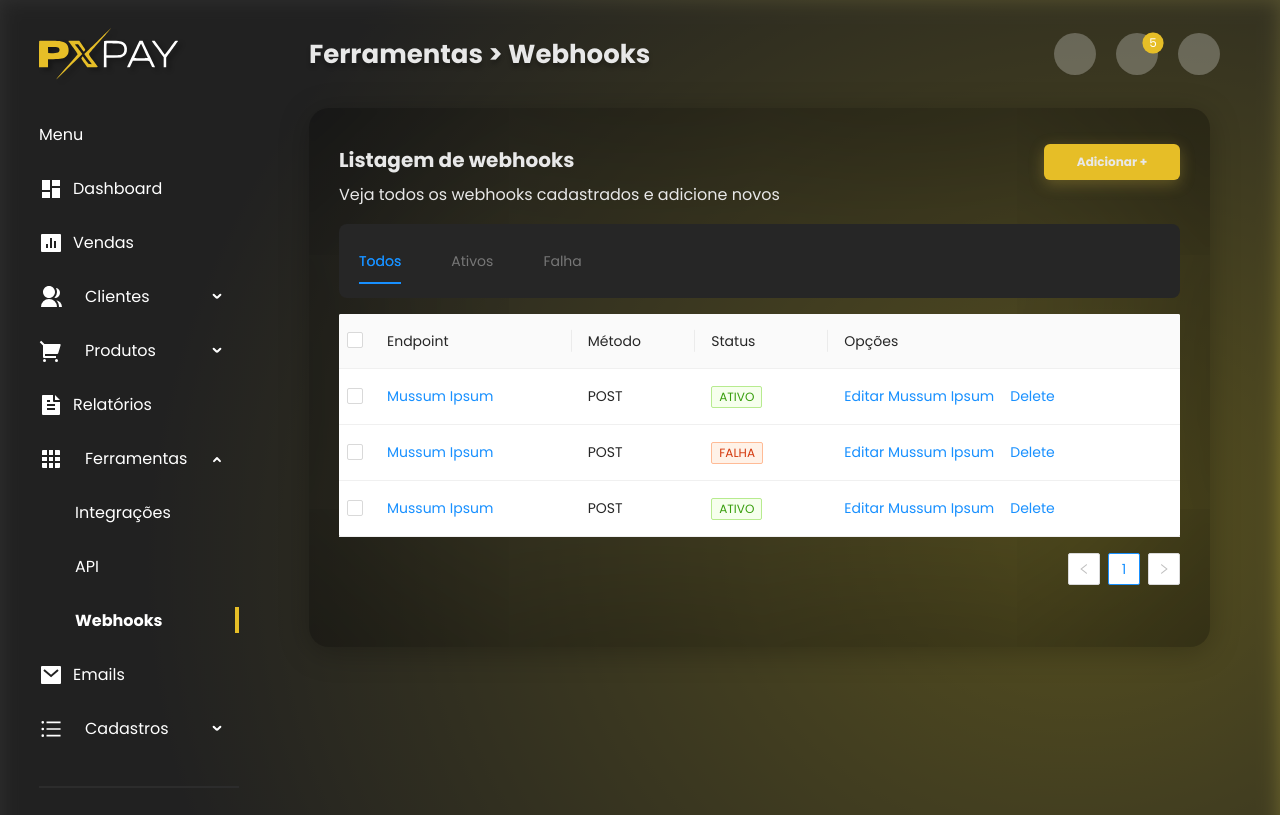
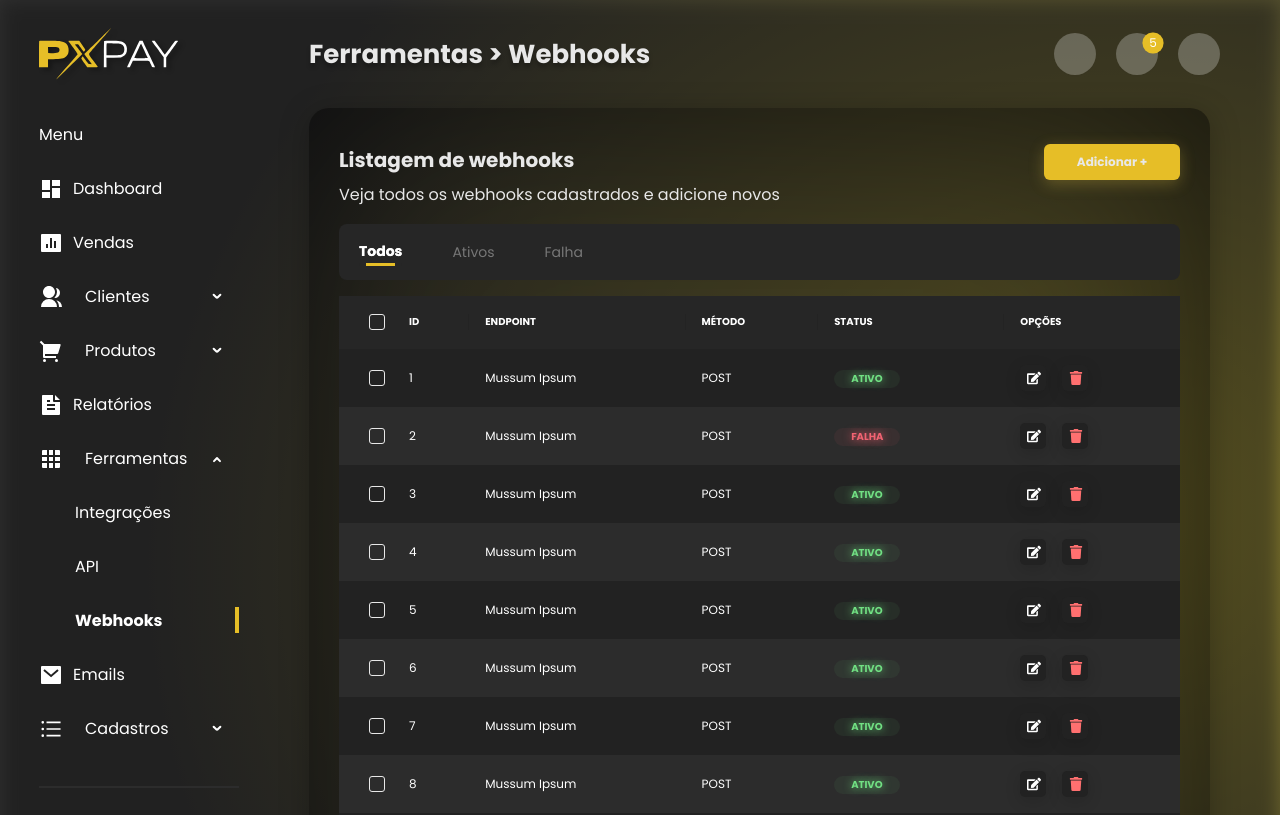
Before and after one commit to jotace-br/UniBarberShop-React, a React (Create React App) app: page /ferramentas/webhooks in a window 1280 px wide. Shown: the top 815 px of the page. Built offline with nearby package versions, Linux system fonts and the light colour scheme; sample sign-in values are in the browser's storage.

Commit message:
inicio da estilização da datatable

```diff
--- a/package.json
+++ b/package.json
@@ -12,7 +12,7 @@
     "@testing-library/user-event": "^12.1.10",
     "@types/jest": "^26.0.15",
     "@types/node": "^12.0.0",
-    "@types/react": "^17.0.0",
+    "@types/react": "^17.0.5",
     "@types/react-dom": "^17.0.0",
     "antd": "^4.15.3",
     "axios": "^0.21.1",
--- /dev/null
+++ b/src/components/Table/index.ts
@@ -0,0 +1,110 @@
+import styled from "styled-components";
+import { Button, Table as AntdTable } from "antd";
+
+export const Table = styled(AntdTable)`
+  .ant-table-thead > tr > th {
+    background-color: ${(props) => props.theme.colors.black80};
+    color: ${(props) => props.theme.colors.white};
+    font: ${(props) => props.theme.text.subtitle_small_bold};
+    text-transform: uppercase;
+    border-bottom: 0;
+  }
+  .ant-table-container table > thead > tr:first-child th:first-child,
+  .ant-table-container table > thead > tr:first-child th:last-child {
+    border-top-left-radius: 0;
+    border-top-right-radius: 0;
+  }
+  table tr th.ant-table-selection-column,
+  table tr td.ant-table-selection-column {
+    padding-left: 30px;
+    .ant-checkbox-wrapper > .ant-checkbox > .ant-checkbox-inner {
+      background-color: transparent;
+      border: 1px solid ${(props) => props.theme.colors.black10};
+      border-radius: 3px;
+    }
+    .ant-checkbox-wrapper-checked
+      > .ant-checkbox-checked
+      > .ant-checkbox-inner {
+      background-color: ${(props) => props.theme.colors.primary100};
+      border: none;
+      border-radius: 3px;
+    }
+    .ant-checkbox-wrapper
+      > .ant-checkbox-indeterminate
+      > .ant-checkbox-inner::after {
+      background-color: ${(props) => props.theme.colors.primary100};
+    }
+  }
+  .ant-table-tbody > tr.ant-table-row:hover > td,
+  .ant-table-tbody > tr.ant-table-row-selected > td{
+    background-color: unset;
+  }
+  .ant-table-tbody > tr > td{
+    border-bottom: 0;
+    color: #fff;
+    font: ${(props) => props.theme.text.subtitle};
+  }
+  .ant-table-tbody > tr > td>a{
+    color: #fff
+  }
+  .ant-table-tbody > tr:nth-child(odd){
+    background-color: ${(props) => props.theme.colors.black90};
+  }
+  .ant-table-tbody > tr:nth-child(even){
+    background-color: ${(props) => props.theme.colors.black70};
+  }
+  .ant-pagination{
+    margin: 0;
+    padding: 16px 30px;
+    background-color: rgba(34,34,34,.70);
+    border-radius: 0 0 5px 5px;
+  }
+  .ant-pagination .ant-pagination-prev{
+    width: 26px;
+    height: 26px;
+    background-color: ${(props) => props.theme.colors.black90};
+    border: 0;
+    color:  ${(props) => props.theme.colors.white};
+    box-shadow: 0 4px 15px #00000025;
+    padding: 4px 7px;
+    border-radius: 5px;
+    padding: 0;
+    button{
+      background-color: transparent;
+      border: none;
+      padding: 0;
+      color: #fff
+    }
+  }
+  .ant-pagination-item{
+
+  }
+
+
+`;
+
+export default Table;
+
+
+interface TableButtonProps{
+  a: string
+}
+export const TableButton = styled(Button)<TableButtonProps>`
+  width: 26px;
+  height: 26px;
+  background-color: ${(props) => props.theme.colors.black90};
+  border: 0;
+  color:  ${(props) => props.theme.colors.white};
+  box-shadow: 0 4px 15px #00000025;
+  padding: 4px 7px;
+  border-radius: 5px;
+  &[a="trash"],
+  &[a="trash"]:hover{
+    color: #FF7070;
+  }
+  :hover{
+    color:  ${(props) => props.theme.colors.white};
+    background-color: ${(props) => props.theme.colors.black70};
+  }
+
+`;
--- a/src/components/Tabs/index.ts
+++ b/src/components/Tabs/index.ts
@@ -9,6 +9,10 @@ export const Tab = styled(AntdTabs)`
     background-color: ${props=>props.theme.colors.black80};
     padding: 14px 20px;
     border-radius: 8px;
+    height: 56px;
+  }
+  .ant-tabs-tab:hover{
+    color: ${props=>props.theme.colors.primary80};
   }
   .ant-tabs-nav::before{
     border: none;
@@ -16,6 +20,17 @@ export const Tab = styled(AntdTabs)`
   .ant-tabs-tab + .ant-tabs-tab{
     margin: 0 0 0 50px;
   }
+  .ant-tabs-tab.ant-tabs-tab-active .ant-tabs-tab-btn{
+    color: ${props=>props.theme.colors.white};
+    font: ${props=>props.theme.text.text_small_bold}
+  }
+  .ant-tabs-ink-bar.ant-tabs-ink-bar-animated{
+    background-color: ${props=>props.theme.colors.primary100};
+    border-left: 0.5em solid #262626;
+    border-right: 0.5em solid #262626;
+    height: 3px;
+    border-radius: 2px;
+  }
 `;
 
 export const TabsPane = styled(TabPane)`
--- /dev/null
+++ b/src/components/Tag/index.ts
@@ -0,0 +1,26 @@
+import styled from 'styled-components';
+import { Tag as AntdTag } from "antd";
+import {TagProps} from "antd/lib/tag"
+
+interface ITagProps extends TagProps{
+  status: string
+}
+
+export const Tag = styled(AntdTag)<ITagProps>`
+  border: none;
+  font: ${props=>props.theme.text.subtitle_small_bold};
+  padding: 1px 17px;
+  border-radius: 50px;
+  width: 66px;
+  height: 18px;
+  &[status="active"]{
+    background-color: #71E08310;
+    color: #71E083;
+    text-shadow: 0px 0px 8px #71E083;
+  }
+  &[status="error"]{
+    background-color: #F2637210;
+    color: #F26372;
+    text-shadow: 0px 0px 8px #F26372;
+  }
+`;
--- a/src/pages/Tools/Webhooks/index.tsx
+++ b/src/pages/Tools/Webhooks/index.tsx
@@ -10,14 +10,22 @@ import {
 } from "../../../components/Card";
 import { Tab, TabsPane } from "../../../components/Tabs";
 
-import { Table, Space, Tag } from "antd";
+import { Space } from "antd";
+import { Tag } from "../../../components/Tag";
+import Table, { TableButton } from "../../../components/Table"
 
+import { FaEdit, FaTrash } from "react-icons/fa";
 // import { Container } from './styles';
 
 const Api: React.FC = () => {
   const [isDataAvailable] = useState(false);
 
   const columns = [
+    {
+      title: "ID",
+      dataIndex: "key",
+      key: "key",
+    },
     {
       title: "Endpoint",
       dataIndex: "endpoint",
@@ -35,7 +43,7 @@ const Api: React.FC = () => {
       dataIndex: "status",
       render: (status: string) => (
         <span>
-          <Tag color={status.includes("ATIVO") ? "green" : "volcano"}>
+          <Tag status={status.includes("ATIVO") ? "active" : "error"} color={status.includes("ATIVO") ? "sucess" : "error"}>
             {status.toUpperCase()}
           </Tag>
         </span>
@@ -44,14 +52,23 @@ const Api: React.FC = () => {
     {
       title: "Opções",
       key: "options",
-      render: (text: string, record: { endpoint: string }) => (
+      render: (text: string, record: any) => (
         <Space size="middle">
-          <a href="http://pudim.com.br">Editar {record.endpoint}</a>
-          <a href="http://pudim.com.br">Delete</a>
+          <TableButton a="edit">
+            <FaEdit />
+          </TableButton>
+
+          <TableButton a="trash">
+            <FaTrash />
+          </TableButton>
+          {/* <a href="http://pudim.com.br">Editar {record.endpoint}</a>
+          <a href="http://pudim.com.br">Delete</a> */}
         </Space>
       ),
     },
   ];
+
+
 
   const data = [
     {
@@ -72,24 +89,84 @@ const Api: React.FC = () => {
       method: "POST",
       status: "ATIVO",
     },
+    {
+      key: "4",
+      endpoint: "Mussum Ipsum",
+      method: "POST",
+      status: "ATIVO",
+    },
+    {
+      key: "5",
+      endpoint: "Mussum Ipsum",
+      method: "POST",
+      status: "ATIVO",
+    },
+    {
+      key: "6",
+      endpoint: "Mussum Ipsum",
+      method: "POST",
+      status: "ATIVO",
+    },
+    {
+      key: "7",
+      endpoint: "Mussum Ipsum",
+      method: "POST",
+      status: "ATIVO",
+    },
+    {
+      key: "8",
+      endpoint: "Mussum Ipsum",
+      method: "POST",
+      status: "ATIVO",
+    },
+    {
+      key: "9",
+      endpoint: "Mussum Ipsum",
+      method: "POST",
+      status: "ATIVO",
+    },
+    {
+      key: "10",
+      endpoint: "Mussum Ipsum",
+      method: "POST",
+      status: "ATIVO",
+    },
+    {
+      key: "11",
+      endpoint: "Mussum Ipsum",
+      method: "POST",
+      status: "ATIVO",
+    },
+    {
+      key: "12",
+      endpoint: "Mussum Ipsum",
+      method: "POST",
+      status: "ATIVO",
+    },
+    {
+      key: "13",
+      endpoint: "Mussum Ipsum",
+      method: "POST",
+      status: "ATIVO",
+    },
   ];
-  interface DataType {
-    key: React.Key;
-    endpoint: string;
-    method: string;
-    status: string;
-  }
+  // interface DataType {
+  //   key: React.Key;
+  //   endpoint: string;
+  //   method: string;
+  //   status: string;
+  // }
 
   // rowSelection object indicates the need for row selection
   const rowSelection = {
-    onChange: (selectedRowKeys: React.Key[], selectedRows: DataType[]) => {
+    onChange: (selectedRowKeys: any, selectedRows: any) => {
       console.log(
         `selectedRowKeys: ${selectedRowKeys}`,
         "selectedRows: ",
         selectedRows
       );
     },
-    getCheckboxProps: (record: DataType) => ({
+    getCheckboxProps: (record: any) => ({
       disabled: record.endpoint === "Disabled User", // Column configuration not to be checked
       endpoint: record.endpoint,
     }),
```
Also changed, not shown: 1 other file (tests, documents, lock files or other folders).
